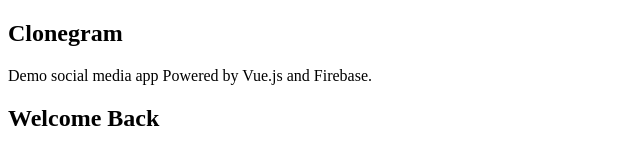
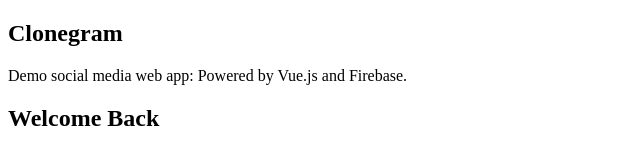
Before and after one commit to jengfad/clone-gram, a Vue app: page /login in a window 1280 px wide. Shown: the top 150 px of the page, without its empty margins (0-640 px from the left). Built offline with nearby package versions, Linux system fonts and the light colour scheme; no server answers; the database is empty; the HTML template or start-up script is replaced by a standard one.

Commit message:
more fixes

```diff
--- a/src/components/SiteNav.vue
+++ b/src/components/SiteNav.vue
@@ -12,7 +12,7 @@
           <li>
             <router-link to="/settings">Settings</router-link>
           </li>
-          <li><a @click="logout()">logout</a></li>
+          <li><a @click="logout()">Logout</a></li>
         </ul>
       </div>
     </section>
--- a/src/router/index.js
+++ b/src/router/index.js
@@ -1,6 +1,6 @@
 import Vue from 'vue'
 import VueRouter from 'vue-router'
-import Dashboard from '../views/DashboardPage.vue'
+import Dashboard from '../views/Dashboard.vue'
 import { auth } from '../firebase'
 
 Vue.use(VueRouter)
@@ -17,12 +17,12 @@
   {
     path: '/login',
     name: 'Login',
-    component: () => import( /* webpackChunkName: "login" */ '../views/LoginPage.vue')
+    component: () => import( /* webpackChunkName: "login" */ '../views/Login.vue')
   },
   {
     path: '/settings',
     name: 'settings',
-    component: () => import( /* webpackChunkName: "settings" */ '../views/SettingsPage.vue'),
+    component: () => import( /* webpackChunkName: "settings" */ '../views/Settings.vue'),
     meta: {
       requiresAuth: true
     }
--- a/src/views/LoginPage.vue
+++ b/src/views/Login.vue
@@ -4,7 +4,7 @@
     <section>
       <div class="col1">
         <h1>Clonegram</h1>
-        <p>Demo social media app Powered by Vue.js and Firebase.</p>
+        <p>Demo social media web app: Powered by Vue.js and Firebase.</p>
       </div>
       <div :class="{ 'signup-form': !showLoginForm }" class="col2">
         <form v-if="showLoginForm" @submit.prevent>
```
Also changed, not shown: src/assets/logo.png (deleted), src/firebase.js (indentation only), src/views/Dashboard.vue (renamed from src/views/DashboardPage.vue), src/views/Settings.vue (renamed from src/views/SettingsPage.vue).
